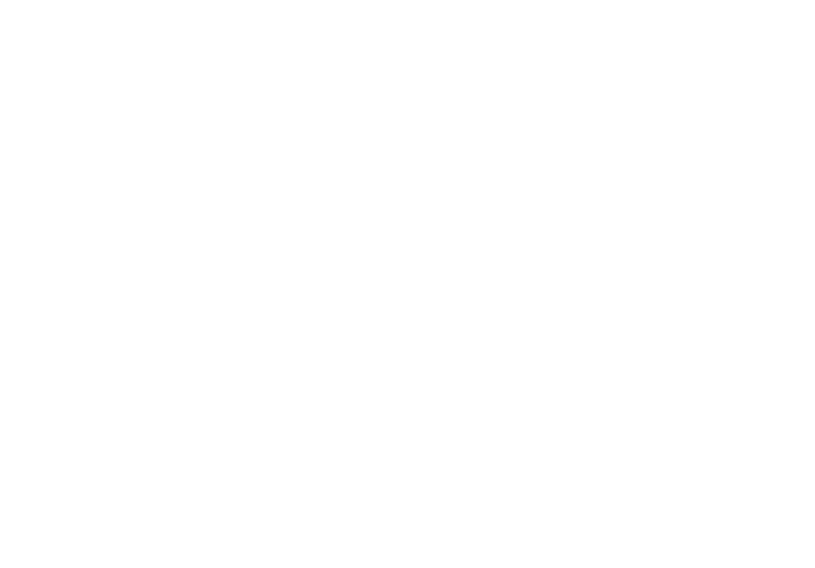
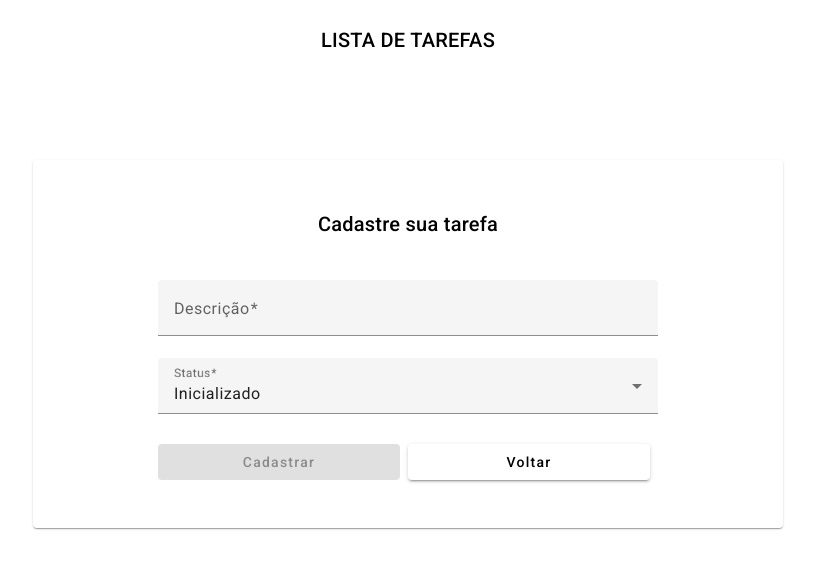
Before and after one commit to jefersonjunio/lista-de-tarefas-keevo, an Angular app in the folder frontend/lista-tarefa/: page /register in a window 1280 px wide. Before the commit this address led to /. Shown: the top 568 px of the page, without its empty margins (232-1047 px from the left). Built offline with nearby package versions, Linux system fonts and the light colour scheme.

Commit message:
feat: Cria nova page para registrar tarefa

```diff
--- a/frontend/lista-tarefa/src/app/app-routing.module.ts
+++ b/frontend/lista-tarefa/src/app/app-routing.module.ts
@@ -1,11 +1,16 @@
 import { NgModule } from '@angular/core';
 import { RouterModule, Routes } from '@angular/router';
 import { HomeComponent } from './pages/home/home.component';
+import { RegisterTaskComponent } from './pages/register-task/register-task.component';
 
 const routes: Routes = [
   {
     path: '',
     component: HomeComponent,
+  },
+  {
+    path: 'register',
+    component: RegisterTaskComponent
   }
 ];
 
--- /dev/null
+++ b/frontend/lista-tarefa/src/app/components/form-task/form-task.component.css
@@ -0,0 +1,58 @@
+mat-card {
+  width: 80%;
+  height: 100%;
+  display: flex;
+  justify-content: center;
+  align-items: center;
+  margin: 0 auto;
+  padding: 3rem;
+  margin-top: 5rem;
+}
+
+h2 {
+  color:black;
+  margin-bottom: 40px;
+}
+
+mat-form-field {
+  width: 500px;
+}
+
+.btn-container {
+  display: flex;
+  justify-content: space-between;
+  align-items: center;
+}
+
+.mat-mdc-raised-button {
+  width: 50%;
+  margin: 8px 8px 0px 0px;
+}
+
+@media screen and (min-width: 1000px) {
+
+  mat-card {
+    width: 750px;
+  }
+}
+
+@media screen and (max-width: 782px) {
+  mat-form-field {
+    width: 400px;
+  }
+
+  mat-card {
+    width: 90%;
+  }
+}
+
+@media screen and (max-width: 600px) {
+  mat-form-field {
+    width: 250px;
+  }
+
+  mat-card {
+    width: 95%;
+
+  }
+}
--- /dev/null
+++ b/frontend/lista-tarefa/src/app/components/form-task/form-task.component.html
@@ -0,0 +1,43 @@
+<mat-card>
+  <h2>{{ titleHeader }}</h2>
+
+  <form [formGroup]="taskForm" (ngSubmit)="submit()" #formDit="ngForm">
+    <input type="hidden" formControlName="id">
+
+    <div>
+      <mat-form-field class="example-full-width">
+        <mat-label>Descrição</mat-label>
+        <input
+          matInput
+          placeholder="Descrição da tarefa"
+          type="text" formControlName="description"
+          required
+        >
+      </mat-form-field>
+    </div>
+
+
+    <div>
+      <mat-form-field>
+        <mat-label>Status</mat-label>
+        <mat-select id="status" formControlName="status" required>
+          <mat-option value="Concluido">Concluido</mat-option>
+          <mat-option value="Inicializado">Inicializado</mat-option>
+        </mat-select>
+      </mat-form-field>
+    </div>
+
+    <div class="btn-container">
+      <button
+      mat-raised-button
+      color="accent"
+      type="submit"
+      [disabled]="!taskForm.valid"
+      >
+      {{ titleButton }}
+      </button>
+      <button mat-raised-button routerLink="">Voltar</button>
+    </div>
+  </form>
+
+</mat-card>
--- /dev/null
+++ b/frontend/lista-tarefa/src/app/components/form-task/form-task.component.ts
@@ -0,0 +1,30 @@
+import { Component, EventEmitter, Input, Output } from '@angular/core';
+import { FormControl, FormGroup, Validators } from '@angular/forms';
+import { Task } from 'src/app/models/Task';
+
+@Component({
+  selector: 'app-form-task',
+  templateUrl: './form-task.component.html',
+  styleUrls: ['./form-task.component.css']
+})
+export class FormTaskComponent {
+  @Output() onSubmit = new EventEmitter<Task>();
+  @Input() titleButton!: string;
+  @Input() titleHeader!: string;
+  @Input() dataTask: Task | null = null;
+
+  taskForm!: FormGroup
+
+  ngOnInit(): void {
+    this.taskForm = new FormGroup({
+      id: new FormControl(this.dataTask ? this.dataTask.id : 0),
+      description: new FormControl(this.dataTask ? this.dataTask.description : '', [Validators.required]),
+      status: new FormControl(this.dataTask ? this.dataTask.status : 'Inicializado'),
+    });
+  }
+
+  submit() {
+    this.onSubmit.emit(this.taskForm.value);
+  }
+
+}
--- a/frontend/lista-tarefa/src/app/pages/home/home.component.html
+++ b/frontend/lista-tarefa/src/app/pages/home/home.component.html
@@ -1,4 +1,4 @@
-<app-header></app-header>
+<app-header routerLink="register"></app-header>
 <main>
   <mat-card>
     <!--Formulario status-->
--- /dev/null
+++ b/frontend/lista-tarefa/src/app/pages/register-task/register-task.component.html
@@ -0,0 +1,4 @@
+<app-header [buttonOn]="false"></app-header>
+<main>
+  <app-form-task [titleHeader]="title" [titleButton]="titleButton" (onSubmit)="createTask($event)"></app-form-task>
+</main>
--- /dev/null
+++ b/frontend/lista-tarefa/src/app/pages/register-task/register-task.component.ts
@@ -0,0 +1,22 @@
+import { Component } from '@angular/core';
+import { Router } from '@angular/router';
+import { Task } from 'src/app/models/Task';
+import { TaskService } from 'src/app/services/task.service';
+
+@Component({
+  selector: 'app-register-task',
+  templateUrl: './register-task.component.html',
+  styleUrls: ['./register-task.component.css']
+})
+export class RegisterTaskComponent {
+  title = 'Cadastre sua tarefa';
+  titleButton = 'Cadastrar';
+
+  constructor(private taskService: TaskService, private router: Router) {
+
+  }
+
+  createTask(task: Task) {
+
+  }
+}
```
Also changed, not shown: frontend/lista-tarefa/src/app/app.module.ts (+9 -1 lines), frontend/lista-tarefa/src/app/pages/register-task/register-task.component.css (added), 2 other files (tests, documents, lock files or other folders).
